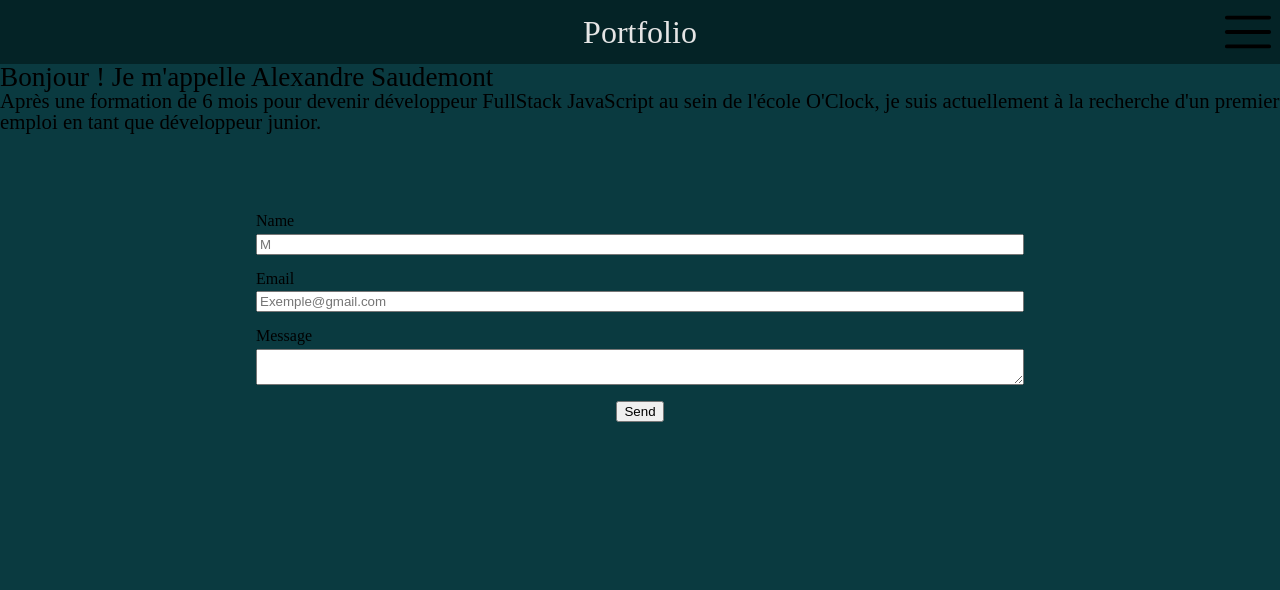
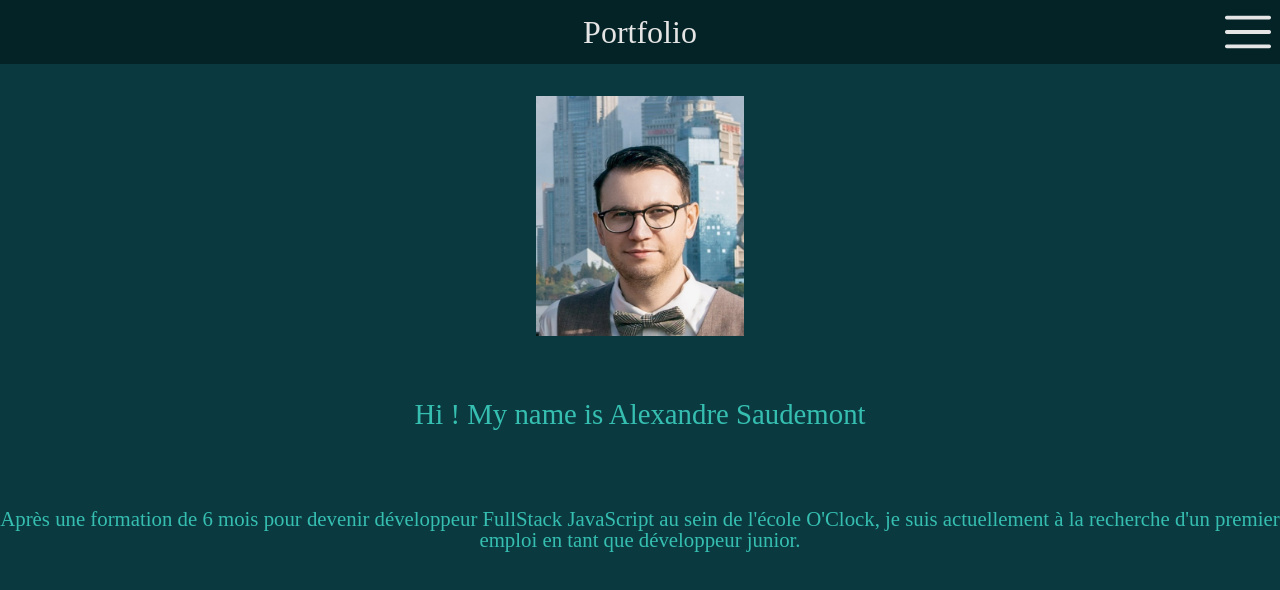
Before and after one commit to Alexandre-Saudemont/Portfolio, a React (Create React App) app: page /AboutMe in a window 1280 px wide. Shown: the top 590 px of the page. Built offline with nearby package versions, Linux system fonts and the light colour scheme.

Commit message:
ajout d'une nouvelle page Contact + CSS

```diff
--- a/src/App.js
+++ b/src/App.js
@@ -1,11 +1,9 @@
-
 import React from 'react';
 import './App.css';
-import Main from './Components/Main/Main';
 import Header from './Components/Header/Header';
 // Outlet is used with the new React router in order to not display a blank page
 import { Outlet } from 'react-router-dom';
-import Home from './Components/Home/Home';
+
 
 function App() {
   return (
--- a/src/Components/AboutMe/AboutMe.css
+++ b/src/Components/AboutMe/AboutMe.css
@@ -2,18 +2,31 @@
 
 .aboutme {
     background-color: var(--color-background-medium);
-    width: 100%;
-    margin: auto;
-    height: 100%;
+    display: flex;
+    justify-content: center;
+    align-items: center;
+    flex-direction: column;
+}
+.aboutme-profile-pic{
+    margin: 2rem auto;
+    width: 13rem;
+    height: 15rem;
+
 }
 
 .aboutme-title{
-    font-size: 1.7rem;
-
+    font-size: 1.8rem;
+    color: var(--color-text);
+    display: flex;
+    justify-content: center;
+    text-align: center;
+    margin: 2rem 1rem;
 }
 
-
 .aboutme-p{
-
-   font-size: 1.3rem;
+    color: var(--color-text);
+    font-size: 1.3rem;
+    justify-content: center;
+    text-align: center;
+    margin: 3rem auto;
 }
--- a/src/Components/AboutMe/AboutMe.js
+++ b/src/Components/AboutMe/AboutMe.js
@@ -1,16 +1,19 @@
 import React from 'react';
 import "./AboutMe.css";
-import Contact from "../Contact/Contact.js"
+import profilePic from "../../asset/img/profile-pic.jpg";
+
 
 function AboutMe() {
     return (
         <section className='aboutme'>
-            <h1 className='aboutme-title'>Bonjour ! Je m'appelle Alexandre Saudemont</h1>
+            <img src={profilePic} alt="profile pic" className='aboutme-profile-pic' />
+            <h1 className='aboutme-title'>Hi ! My name is Alexandre Saudemont</h1>
             <p className='aboutme-p'>
                 Après une formation de 6 mois pour devenir développeur FullStack JavaScript au sein de l'école O'Clock,
                 je suis actuellement à la recherche d'un premier emploi en tant que développeur junior.
             </p>
-            <Contact />
+
+
         </section>
     );
 }
--- a/src/Components/Contact/Contact.css
+++ b/src/Components/Contact/Contact.css
@@ -2,18 +2,30 @@
     display:flex;
     flex-direction: column;
     align-items: center;
-    margin: 5rem auto;
-    width: 60%;
+    margin: auto;
+    width: 70%;
 
+}
+
+.contact{
+    color: var(--color-text);
+    display:flex;
+    flex-direction: column;
+    align-items: center;
+    font-size: 1.2rem;
+    padding-top: 3rem;
+    margin: 2rem auto;
 }
 
 .contact-label{
     align-self: flex-start;
+    color: var(--color-text);
 
 }
 
 .contact-input{
     width: 100%;
     margin-top: 0.3rem;
-    margin-bottom: 1rem;
+    margin: 0 auto 1rem;
+
 }
--- a/src/Components/Contact/Contact.js
+++ b/src/Components/Contact/Contact.js
@@ -2,7 +2,7 @@ import React, { useRef } from 'react';
 import emailjs from '@emailjs/browser';
 import "./Contact.css";
 
-export const Contact = () => {
+function Contact() {
     const form = useRef();
 
     const sendEmail = (e) => {
@@ -19,13 +19,14 @@ export const Contact = () => {
 
     return (
         <form ref={form} onSubmit={sendEmail} className="contact-form">
-            <label className='contact-label' for="name">Name</label>
-            <input className='contact-input' type="text" id="name" placeholder='M' />
-            <label className='contact-label' for="email">Email</label>
+            <p className='contact'>Me contacter :</p>
+
+            <input className='contact-input' type="text" id="name" placeholder='Nom' />
+
             <input className='contact-input' type="email" id="email" placeholder='Exemple@gmail.com' />
-            <label className='contact-label' for="message">Message</label>
-            <textarea className='contact-input' name="message" />
-            <input type="submit" if="message" value="Send" />
+
+            <textarea className='contact-input' name="message" rows="8" placeholder='Message' />
+            <input type="submit" if="message" value="Envoyer" />
         </form>
     );
 };
--- a/src/Components/Header/Header.css
+++ b/src/Components/Header/Header.css
@@ -31,7 +31,7 @@
 .header-menuburger-close {
     position: fixed;
     width: 2.8rem;
-    top: 0.4rem;
+    top: 0.5rem;
     right: 0.6rem;
 
     -webkit-animation: flip-in-diag-2-tl 0.5s cubic-bezier(0.250, 0.460, 0.450, 0.940) both;
--- a/src/Components/Header/Header.js
+++ b/src/Components/Header/Header.js
@@ -1,6 +1,6 @@
 import React, { useState } from 'react';
-import menuburger from "../../asset/img/menu-open.svg";
-import menuclose from "../../asset/img/menu-close.svg"
+import menuburger from "../../asset/img/menu-open-color.svg";
+import menuclose from "../../asset/img/menu-close-color.svg"
 import './Header.css';
 import NavBar from '../NavBar/NavBar';
 
--- a/src/Components/Home/Home.js
+++ b/src/Components/Home/Home.js
@@ -1,6 +1,6 @@
 import React from 'react';
 import './Home.css';
-import hair from "../../asset/img/profile-picV2.jpg";
+import profilePic from "../../asset/img/profile-picV2.jpg";
 import github from "../../asset/img/github-mark.svg"
 import linkedin from "../../asset/img/linkedin-mark.svg"
 function Home() {
@@ -8,9 +8,9 @@ function Home() {
     return (
         <section className='home'>
             <h1 className='home-title'>Alexandre Saudemont</h1>
-            <img src={hair} alt="hair not found" className='home-profile-pic' />
+            <img src={profilePic} alt="hair not found" className='home-profile-pic' />
 
-            <p className='home-description'>Je suis un développeur FullStack JavaScript</p>
+            <p className='home-description'>Je suis développeur FullStack JavaScript</p>
             <ul className='home-links'>
                 <li><img src={github} alt="github icon" className='home-github' /></li>
                 <li><img src={linkedin} alt="linkedin icon" className='home-linkedin' /></li>
--- a/src/Components/NavBar/NavBar.js
+++ b/src/Components/NavBar/NavBar.js
@@ -16,6 +16,9 @@ function NavBar() {
                     <NavLink className='navbar-navlink' to="/AboutMe">
                         About me
                     </NavLink>
+                    <NavLink className='navbar-navlink' to="/Contact">
+                        Contact
+                    </NavLink>
                 </ul>
             </nav>
         </div>
--- a/src/router/Router.js
+++ b/src/router/Router.js
@@ -3,7 +3,7 @@ import { createBrowserRouter } from "react-router-dom";
 import App from "../App.js";
 import AboutMe from "../Components/AboutMe/AboutMe.js";
 import Projects from "../Components/Projects/Projects.js"
-import Header from "../Components/Header/Header.js"
+import Contact from "../Components/Contact/Contact.js";
 import Home from "../Components/Home/Home.js";
 
 // Creation du routeur pour gérer les différentes pages du site
@@ -24,6 +24,10 @@ const router = createBrowserRouter([
             {
                 path: "AboutMe",
                 element: <AboutMe />
+            },
+            {
+                path: "Contact",
+                element: <Contact />
             }
         ]
     },
```
Also changed, not shown: src/asset/img/menu-close-color.svg (added), src/asset/img/menu-open-color.svg (added).
